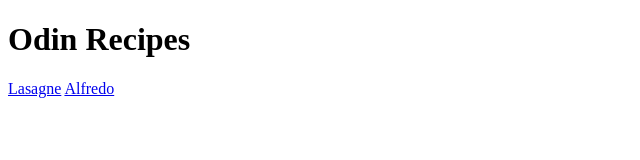
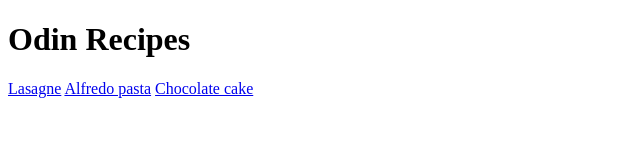
Before and after one commit to saraayy/odin-recipes, a plain HTML site: page index.html in a window 1280 px wide. Shown: the whole page, without its empty margins (0-640 px from the left). Drawn offline with Linux system fonts and the light colour scheme.

Commit message:
Add recipe link to index.html

```diff
--- a/index.html
+++ b/index.html
@@ -9,7 +9,8 @@
     <body>
         <h1>Odin Recipes</h1>
         <a href="recipes/lasagne.html">Lasagne</a>
-        <a href="recipes/alfredo.html">Alfredo</a>
+        <a href="recipes/alfredo.html">Alfredo pasta</a>
+        <a href="recipes/cake.html">Chocolate cake</a>
     </body>
 
 </html>
```
Also changed, not shown: recipes/cake.html (+1 -1 lines).
